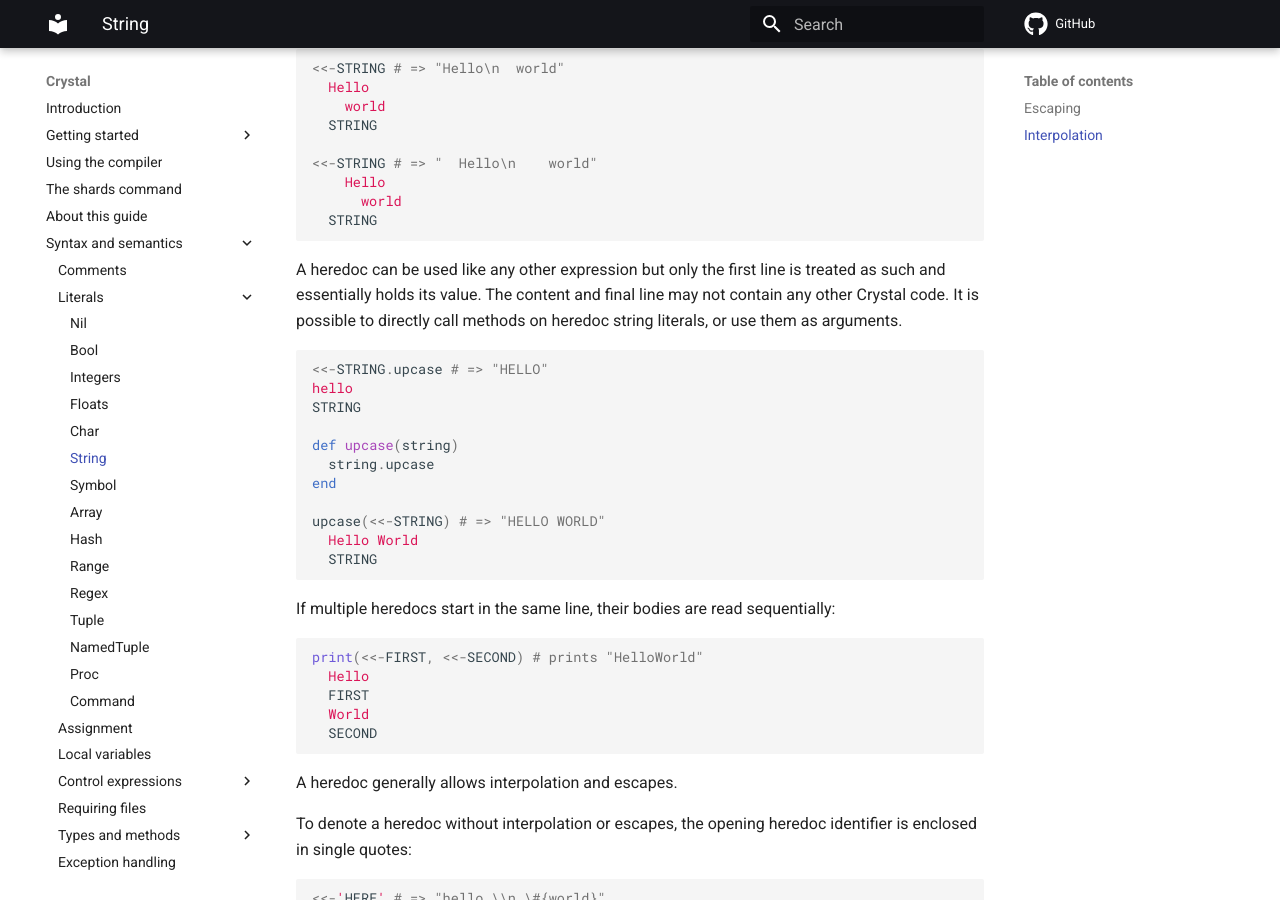
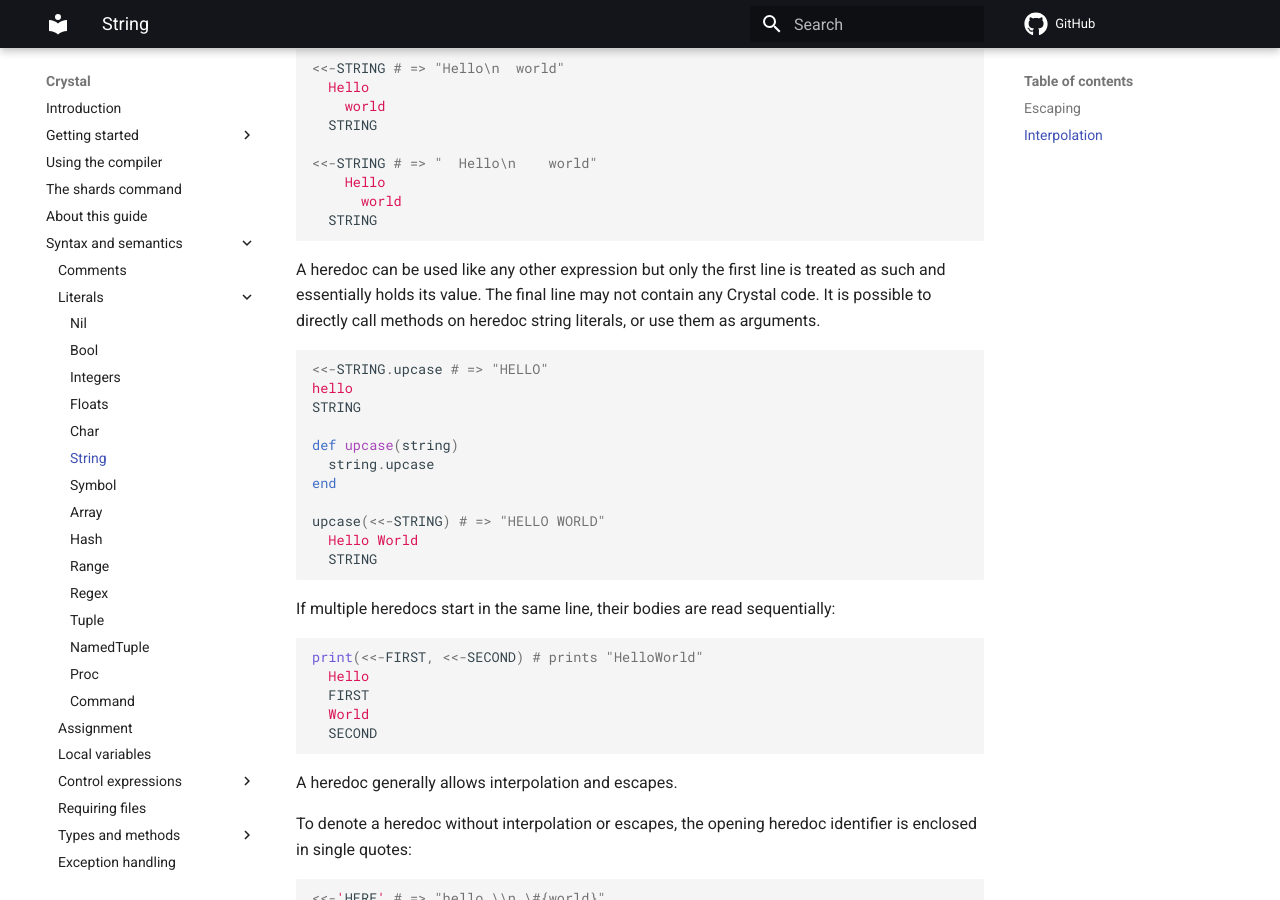
Before and after one commit to crystal-lang/crystal-book, an MkDocs documentation site: the page built from docs/syntax_and_semantics/literals/string.md, in a window 1280 px wide and 900 px high, scrolled down 3953 px. Built offline with MkDocs 1.6.1 and Material for MkDocs 9.7.7, drawn with Linux system fonts in a browser that asks for light colours; comment, search, counter and statistics services are not loaded.

Commit message:
Update string.md

````diff
--- a/docs/syntax_and_semantics/literals/string.md
+++ b/docs/syntax_and_semantics/literals/string.md
@@ -183,7 +183,7 @@ Leading whitespace is removed from the heredoc contents according to the number
   STRING
 ```
 
-A heredoc can be used like any other expression but only the first line is treated as such and essentially holds its value. The content and final line may not contain any other Crystal code.
+A heredoc can be used like any other expression but only the first line is treated as such and essentially holds its value. The final line may not contain any Crystal code.
 It is possible to directly call methods on heredoc string literals, or use them as arguments.
 
 ```crystal
````
